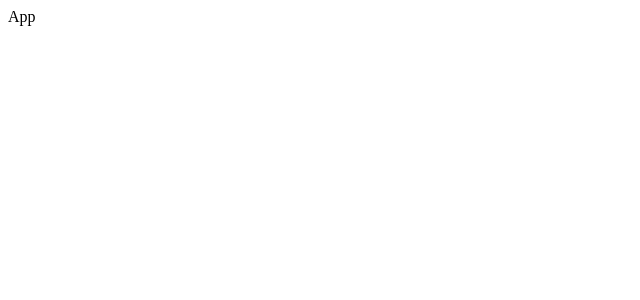
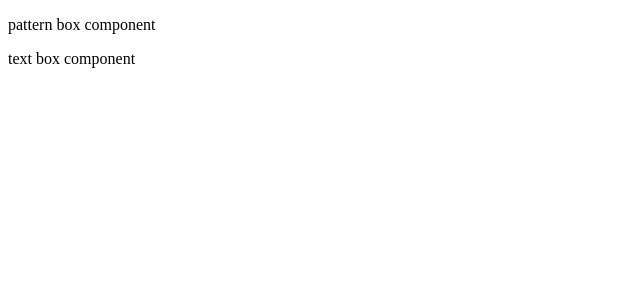
Before and after one commit to luqmanoop/vue-regexr, a Vue app: page / in a window 1280 px wide. Shown: the top 300 px of the page, without its empty margins (0-640 px from the left). Built offline with nearby package versions, Linux system fonts and the light colour scheme.

Commit message:
add components

```diff
--- a/src/App.vue
+++ b/src/App.vue
@@ -1,9 +1,15 @@
 <template>
   <div id="app">
-    App
+    <app-regex-box></app-regex-box>
   </div>
 </template>
 
 <script>
-export default {};
+import appRegexBox from './components/RegexBox';
+
+export default {
+  components: {
+    appRegexBox
+  }
+};
 </script>
--- /dev/null
+++ b/src/components/PatternBox.vue
@@ -0,0 +1,3 @@
+<template>
+    <p>pattern box component</p>
+</template>
--- /dev/null
+++ b/src/components/RegexBox.vue
@@ -0,0 +1,18 @@
+<template>
+    <div class="regex-box">
+        <app-pattern-box></app-pattern-box>
+        <app-text-box></app-text-box>
+    </div>
+</template>
+
+<script>
+import appTextBox from './TextBox';
+import appPatternBox from './PatternBox';
+
+export default {
+  components: {
+    appTextBox,
+    appPatternBox
+  }
+};
+</script>
--- /dev/null
+++ b/src/components/TextBox.vue
@@ -0,0 +1,3 @@
+<template>
+    <p>text box component</p>
+</template>
```
